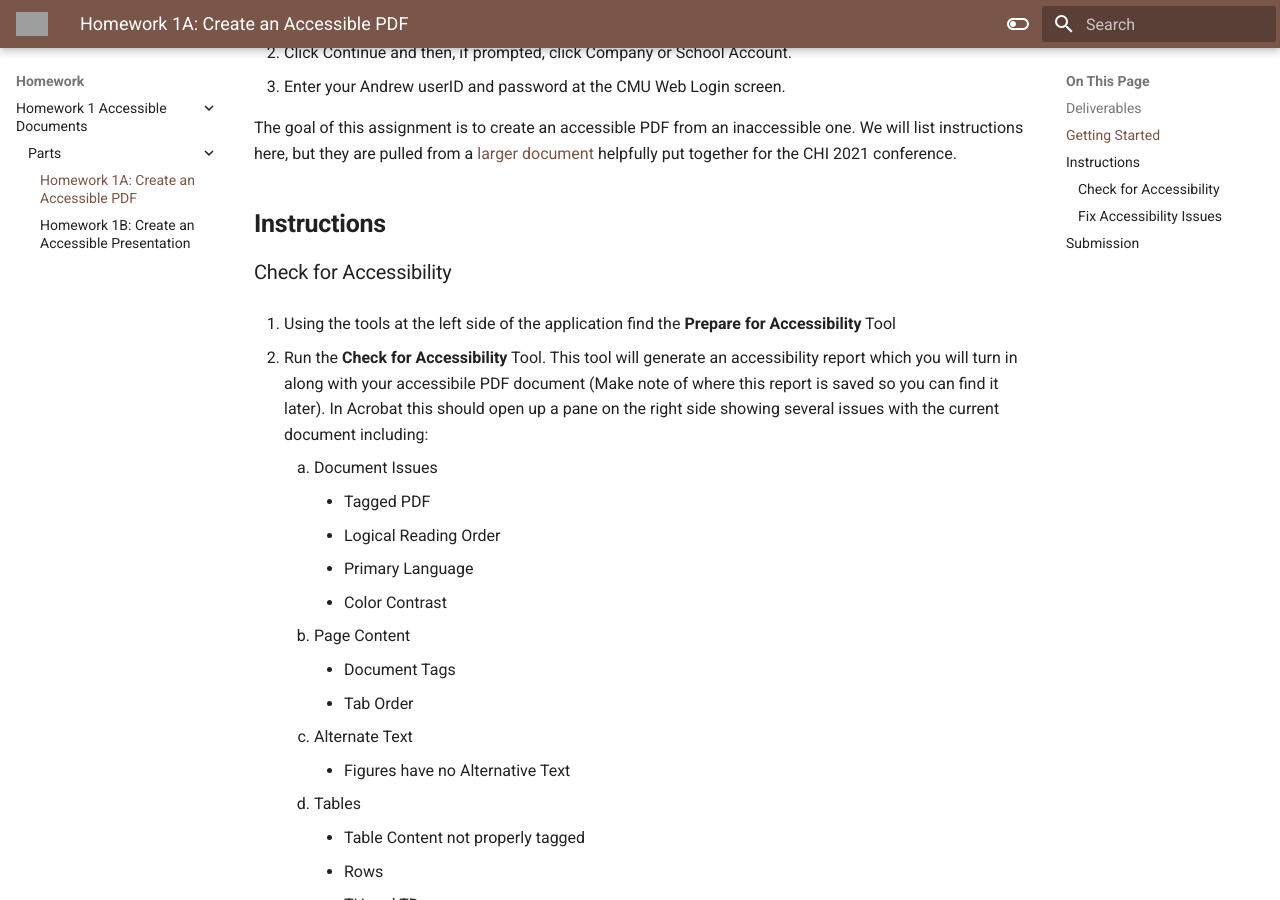
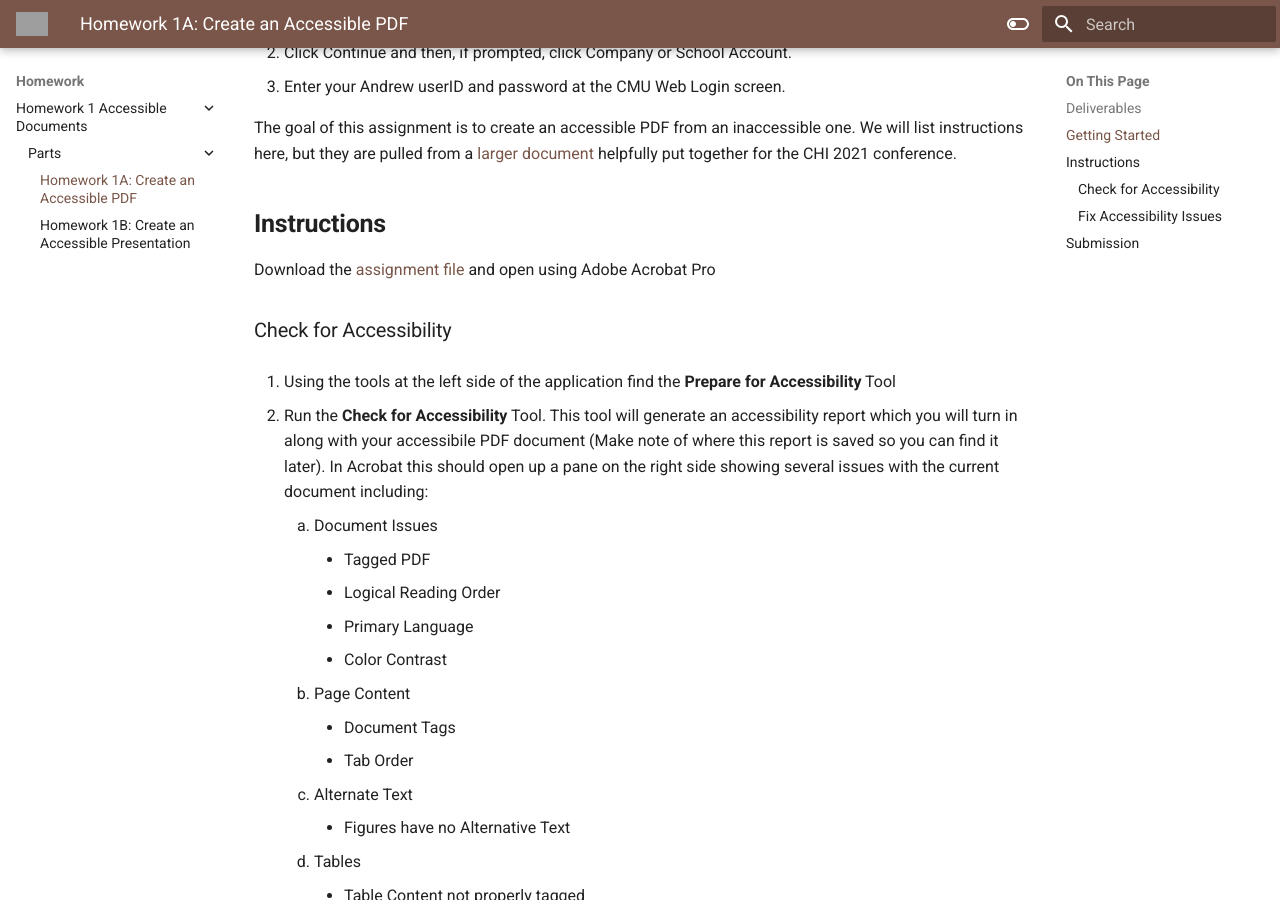
Before and after one commit to cmu-05-499/cmu-05-499.github.io, an MkDocs documentation site: the page built from docs/homework/HW1/1_pdf.md, in a window 1280 px wide and 900 px high, scrolled down 859 px. Built offline with MkDocs 1.6.1 and Material for MkDocs 9.7.7, drawn with Linux system fonts in a browser that asks for light colours; grey boxes are pictures that could not be loaded.

Commit message:
Update 1_pdf.md

```diff
--- a/docs/homework/HW1/1_pdf.md
+++ b/docs/homework/HW1/1_pdf.md
@@ -28,6 +28,8 @@ NOTE: If you have been provided with a license but cannot access the software af
 The goal of this assignment is to create an accessible PDF from an inaccessible one. We will list instructions here, but they are pulled from a [larger document](https://chi2021.acm.org/for-authors/presenting/papers/guide-to-an-accessible-submission) helpfully put together for the CHI 2021 conference.
 
 ## Instructions
+
+Download the [assignment file](Syllabus.pdf) and open using Adobe Acrobat Pro
 
 ### Check for Accessibility
 
```
